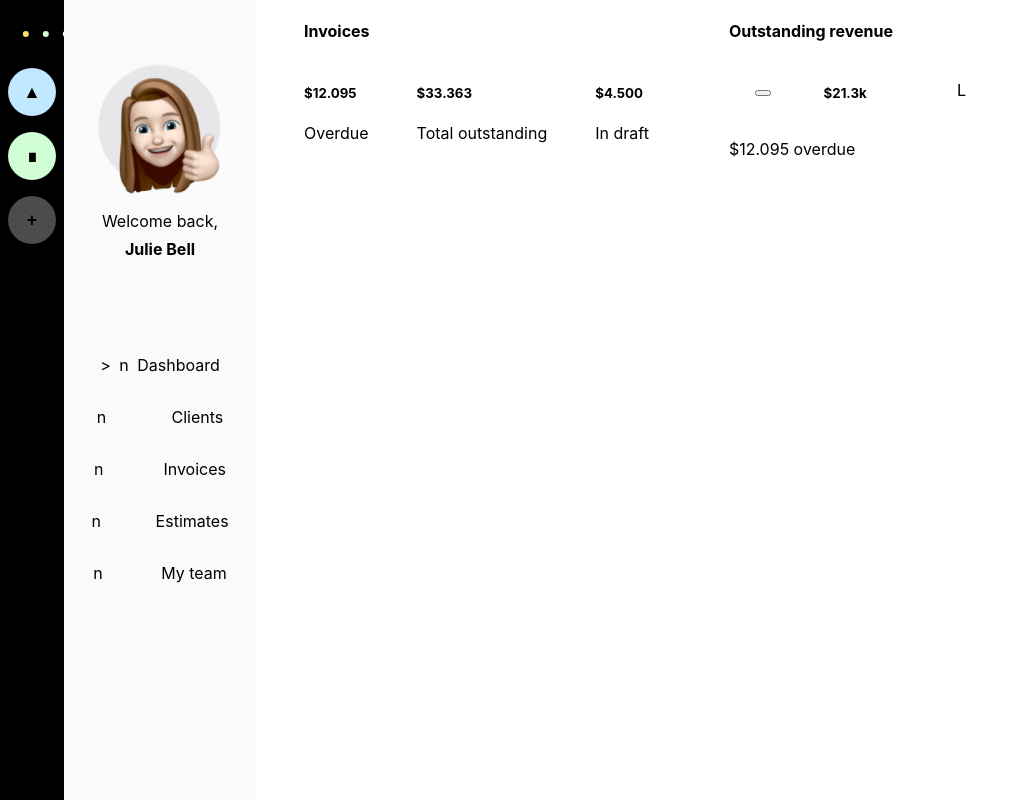
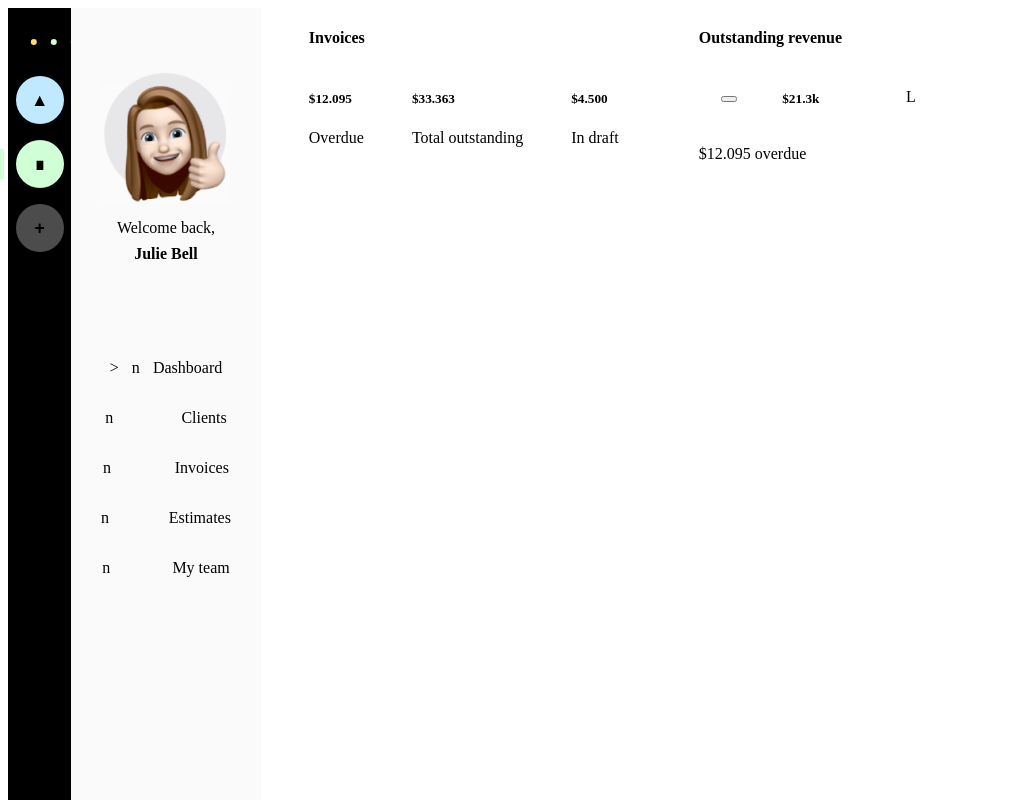
Before and after one commit to RubenChalapud/PracticaScss, a React (Create React App) app: page / in a window 1280 px wide. Shown: the top 800 px of the page, without its empty margins (0-1023 px from the left). Built offline with nearby package versions, Linux system fonts and the light colour scheme.

Commit message:
Agregar SCSS

```diff
--- a/package.json
+++ b/package.json
@@ -6,6 +6,7 @@
     "@testing-library/jest-dom": "^5.11.6",
     "@testing-library/react": "^11.1.2",
     "@testing-library/user-event": "^12.2.2",
+    "node-sass": "^4.14.1",
     "react": "^17.0.1",
     "react-dom": "^17.0.1",
     "react-scripts": "4.0.0",
--- a/src/index.js
+++ b/src/index.js
@@ -1,6 +1,6 @@
 import React from 'react';
 import ReactDOM from 'react-dom';
-import './index.css';
+import './index.scss';
 import App from './App';
 import reportWebVitals from './reportWebVitals';
 
--- a/src/index.scss
+++ b/src/index.scss
@@ -1,7 +1,7 @@
 @font-face{
-    font-family: SFPro;
-    src: url('/public/Fuentes/SF\ Pro.ttf') format('truetype')
+
 }
 body{
-    font-family: SFPro;
+
+
 }
```
Also changed, not shown: 1 other file (tests, documents, lock files or other folders).
